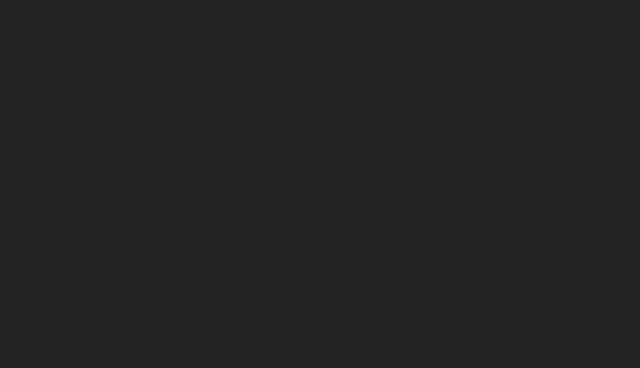
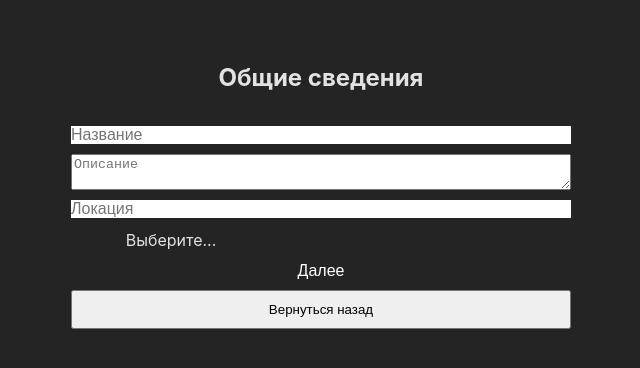
Before and after one commit to jegorRegularUser/avito-test, a React (Vite) app: page /form in a window 1280 px wide. Before the commit this address had no page. Shown: the top 368 px of the page, without its empty margins (319-959 px from the left). Built offline with nearby package versions, Linux system fonts and the light colour scheme.

Commit message:
добавлена страница формы добавления объявления

```diff
--- a/src/App.tsx
+++ b/src/App.tsx
@@ -1,5 +1,6 @@
 import { BrowserRouter as Router, Route, Routes } from 'react-router-dom';
 import AdListPage from './components/pages/AdPage/AdPage';
+import AdFormPage from './components/pages/AdFormPage/AdFormPage';
 import './App.css';
 
 function App() {
@@ -7,6 +8,7 @@ function App() {
     <Router>
       <Routes>
         <Route path="/list" element={<AdListPage />} />
+        <Route path="/form" element={<AdFormPage /> } />
       </Routes>
     </Router>
   );
--- /dev/null
+++ b/src/components/pages/AdFormPage/AdFormNavigation/AdFormNavigation.tsx
@@ -0,0 +1,9 @@
+const AdFormNavigation = ({ step, onBack }: { step: number; onBack: () => void }) => {
+    return (
+      <div className="ad-form-navigation">
+        {step > 1 && <button onClick={onBack}>Назад</button>}
+      </div>
+    );
+  };
+
+  export default AdFormNavigation;
--- /dev/null
+++ b/src/components/pages/AdFormPage/AdFormPage.css
@@ -0,0 +1,15 @@
+.ad-form {
+    max-width: 500px;
+    margin: auto;
+  }
+
+  .ad-form-step {
+    display: flex;
+    flex-direction: column;
+    gap: 10px;
+  }
+
+  button {
+    padding: 10px;
+    cursor: pointer;
+  }
--- /dev/null
+++ b/src/components/pages/AdFormPage/AdFormPage.tsx
@@ -0,0 +1,51 @@
+import { useState } from "react";
+import AdFormStepGeneral from "./AdFormStepGeneral/AdFormStepGeneral";
+import AdFormStepDetails from "./AdFormStepDetails/AdFormStepDetails";
+import AdFormStepReview from "./AdFormStepReview/AdFormStepReview";
+import AdFormNavigation from "./AdFormNavigation/AdFormNavigation";
+import { createAd } from "../../../services/api";
+import { AdType } from "../../../services/types";
+import "./AdFormPage.css";
+import { useNavigate } from "react-router-dom";
+
+const AdFormPage = () => {
+  const [step, setStep] = useState(1);
+  const [formData, setFormData] = useState({
+    name: "",
+    description: "",
+    location: "",
+    type: "" as AdType,
+  });
+
+  const navigate = useNavigate();
+
+  const handleNext = (data: any) => {
+    setFormData((prev) => ({ ...prev, ...data }));
+    setStep((prev) => prev + 1);
+  };
+
+  const handleBack = () => setStep((prev) => prev - 1);
+
+  const handleSubmit = () => {
+    createAd(formData)
+      .then((res) => {
+        console.log(res);
+        alert("Объявление успешно создано!");
+        navigate("/list");
+      })
+      .catch(() => {
+        alert("Ошибка при создании объявления!");
+      });
+  };
+
+  return (
+    <div className="ad-form">
+      {step === 1 && <AdFormStepGeneral onNext={handleNext} />}
+      {step === 2 && <AdFormStepDetails type={formData.type} onNext={handleNext} onBack={handleBack} />}
+      {step === 3 && <AdFormStepReview data={formData} onBack={handleBack} onSubmit={handleSubmit} />}
+      <AdFormNavigation step={step} onBack={handleBack} />
+    </div>
+  );
+};
+
+export default AdFormPage;
--- /dev/null
+++ b/src/components/pages/AdFormPage/AdFormStepDetails/AdFormStepDetails.tsx
@@ -0,0 +1,45 @@
+import { useState } from "react";
+import Button from "../../../common/Button/Button";
+import "./AdFormStepDetails.css";
+
+const AdFormStepDetails = ({ type, onNext, onBack }: { type: string; onNext: (data: any) => void; onBack: () => void }) => {
+  const [data, setData] = useState({});
+
+  const handleChange = (e: React.ChangeEvent<HTMLInputElement>) => {
+    setData({ ...data, [e.target.name]: e.target.value });
+  };
+
+  return (
+    <div className="ad-form-step">
+      <h2>Детали объявления</h2>
+      {type === "Недвижимость" && (
+        <>
+          <input type="text" name="propertyType" placeholder="Тип недвижимости" onChange={handleChange} />
+          <input type="number" name="area" placeholder="Площадь (м²)" onChange={handleChange} />
+          <input type="number" name="rooms" placeholder="Количество комнат" onChange={handleChange} />
+          <input type="number" name="price" placeholder="Цена" onChange={handleChange} />
+        </>
+      )}
+      {type === "Авто" && (
+        <>
+          <input type="text" name="brand" placeholder="Марка" onChange={handleChange} />
+          <input type="text" name="model" placeholder="Модель" onChange={handleChange} />
+          <input type="number" name="year" placeholder="Год выпуска" onChange={handleChange} />
+          <input type="number" name="mileage" placeholder="Пробег" onChange={handleChange} />
+        </>
+      )}
+      {type === "Услуги" && (
+        <>
+          <input type="text" name="serviceType" placeholder="Тип услуги" onChange={handleChange} />
+          <input type="number" name="experience" placeholder="Опыт (лет)" onChange={handleChange} />
+          <input type="number" name="cost" placeholder="Стоимость" onChange={handleChange} />
+          <input type="text" name="workSchedule" placeholder="График работы" onChange={handleChange} />
+        </>
+      )}
+      <Button onClick={onBack}>Назад</Button>
+      <Button onClick={() => onNext(data)}>Далее</Button>
+    </div>
+  );
+};
+
+export default AdFormStepDetails;
--- /dev/null
+++ b/src/components/pages/AdFormPage/AdFormStepGeneral/AdFormStepGeneral.tsx
@@ -0,0 +1,34 @@
+import { useState } from "react";
+import Dropdown from "../../../common/DropDown/DropDown";
+import Button from "../../../common/Button/Button";
+import "./AdFormStepGeneral.css";
+import { useNavigate } from "react-router-dom";
+
+const AdFormStepGeneral = ({ onNext }: { onNext: (data: any) => void }) => {
+  const [data, setData] = useState({ name: "", description: "", location: "", type: "" });
+  const navigate = useNavigate();
+
+  const handleChange = (e: React.ChangeEvent<HTMLInputElement | HTMLTextAreaElement>) => {
+    setData({ ...data, [e.target.name]: e.target.value });
+  };
+
+  const handleTypeChange = (value: string) => setData({ ...data, type: value });
+
+  return (
+    <div className="ad-form-step">
+      <h2>Общие сведения</h2>
+      <input type="text" name="name" placeholder="Название" value={data.name} onChange={handleChange} />
+      <textarea name="description" placeholder="Описание" value={data.description} onChange={handleChange} />
+      <input type="text" name="location" placeholder="Локация" value={data.location} onChange={handleChange} />
+      <Dropdown options={[
+        { value: "Недвижимость", label: "Недвижимость" },
+        { value: "Авто", label: "Авто" },
+        { value: "Услуги", label: "Услуги" }
+      ]} onSelect={handleTypeChange} />
+      <Button onClick={() => onNext(data)}>Далее</Button>
+      <button onClick={() => navigate("/list")}>Вернуться назад</button>
+    </div>
+  );
+};
+
+export default AdFormStepGeneral;
--- /dev/null
+++ b/src/components/pages/AdFormPage/AdFormStepReview/AdFormStepReview.tsx
@@ -0,0 +1,15 @@
+import Button from "../../../common/Button/Button";
+import "./AdFormStepReview.css";
+
+const AdFormStepReview = ({ data, onBack, onSubmit }: { data: any; onBack: () => void; onSubmit: () => void }) => {
+  return (
+    <div className="ad-form-step">
+      <h2>Подтверждение</h2>
+      <pre>{JSON.stringify(data, null, 2)}</pre>
+      <Button onClick={onBack}>Назад</Button>
+      <Button onClick={onSubmit}>Отправить</Button>
+    </div>
+  );
+};
+
+export default AdFormStepReview;
--- a/src/components/pages/AdPage/AdPage.tsx
+++ b/src/components/pages/AdPage/AdPage.tsx
@@ -6,9 +6,9 @@ import AdCard from "./components/AdCard/AdCard";
 import Pagination from "../../common/Pagination/Pagination";
 import Loader from "../../common/Loader/Loader";
 import Button from "../../common/Button/Button";
-import {getAds} from "../../../services/api";
-import {Ad} from "../../../services/types";
-
+import { getAds } from "../../../services/api";
+import { Ad } from "../../../services/types";
+import { useNavigate } from "react-router-dom";
 
 const AdListPage = () => {
   const [ads, setAds] = useState<Ad[]>([]);
@@ -19,24 +19,22 @@ const AdListPage = () => {
   const [isLoading, setIsLoading] = useState(false);
 
   const adsPerPage = 5;
+  const navigate = useNavigate();
 
   useEffect(() => {
     const fetchAds = async () => {
       setIsLoading(true);
-      try {
-        const response = await fetch("http://localhost:3000/items");
-        if (!response.ok) {
-          throw new Error(`HTTP error! status: ${response.status}`);
-        }
-        const data = await response.json();
-        console.log(data);
-        setAds(data);
-        setFilteredAds(data);
-      } catch (error) {
-        console.error("Ошибка загрузки объявлений:", error);
-      } finally {
-        setIsLoading(false);
-      }
+      getAds()
+        .then((data) => {
+          setAds(data);
+          setFilteredAds(data);
+        })
+        .catch((e) => {
+          console.error("Ошибка загрузки объявлений:", e);
+        })
+        .finally(() => {
+          setIsLoading(false);
+        });
     };
 
     fetchAds();
@@ -52,7 +50,7 @@ const AdListPage = () => {
     }
 
     if (filters.type) {
-      console.log(filters)
+      console.log(filters);
       updatedAds = updatedAds.filter((ad) => ad.type === filters.type);
     }
 
@@ -71,7 +69,14 @@ const AdListPage = () => {
       <div className="topControls">
         <SearchBar onSearch={setSearchQuery} />
         <Filter onFilterChange={setFilters} />
-        <Button variant="primary" size="medium" rounded="medium">Разместить объявление</Button>
+        <Button
+          variant="primary"
+          size="medium"
+          rounded="medium"
+          onClick={() => navigate("/form")}
+        >
+          Разместить объявление
+        </Button>
       </div>
 
       {isLoading ? (
```
Also changed, not shown: src/components/pages/AdFormPage/AdFormNavigation/AdFormNavigation.css (added), src/components/pages/AdFormPage/AdFormStepDetails/AdFormStepDetails.css (added), src/components/pages/AdFormPage/AdFormStepGeneral/AdFormStepGeneral.css (added), src/components/pages/AdFormPage/AdFormStepReview/AdFormStepReview.css (added), 1 other file (tests, documents, lock files or other folders).
